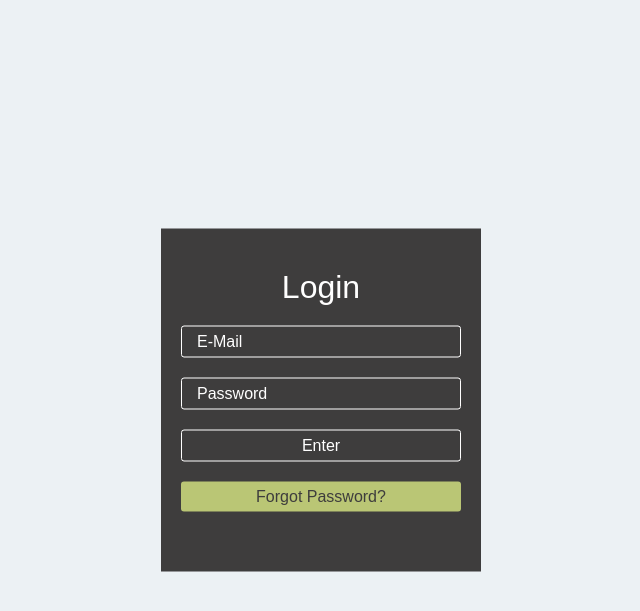
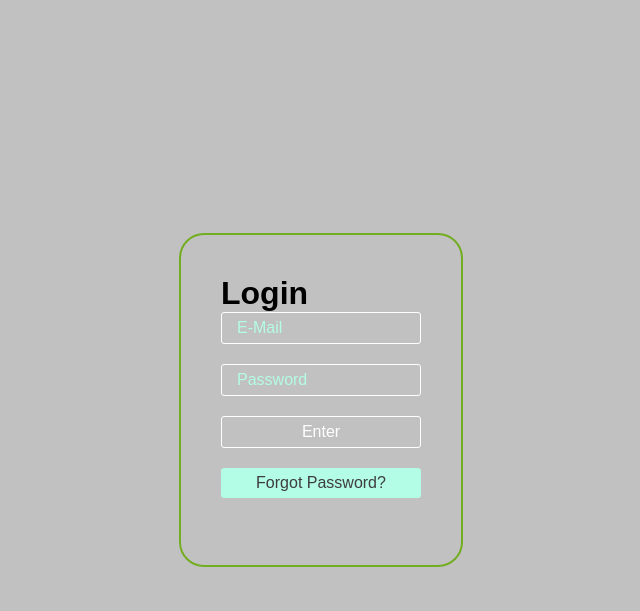
Before and after one commit to kalevias/MyCollege, a PHP site: page /pages/Login/login.php in a window 1280 px wide. Shown: the top 611 px of the page, without its empty margins (319-959 px from the left). Run offline with PHP 8.4, Linux system fonts and the light colour scheme.

Commit message:
Edit to login page
Made some style edits to the login page. Rounded edges

```diff
--- a/pages/Login/login.php
+++ b/pages/Login/login.php
@@ -27,17 +27,26 @@
     <style>
 
         *{margin: 0; padding: 0;}
-        body{background: #ecf1f4; font-family: sans-serif;}
+        body{background: #c1c1c1; font-family: sans-serif;}
 
-        .form-wrap{ width: 320px; background: #3e3d3d; padding: 40px 20px; box-sizing: border-box; position: fixed; left: 50%; top: 50%; transform: translate(-50%, -50%);}
-        h1{text-align: center; color: #fff; font-weight: normal; margin-bottom: 20px;}
 
         input{width: 100%; background: none; border: 1px solid #fff; border-radius: 3px; padding: 6px 15px; box-sizing: border-box; margin-bottom: 20px; font-size: 16px; color: #fff;}
 
-        input[type="button"]{ background: #bac675; border: 0; cursor: pointer; color: #3e3d3d;}
-        input[type="button"]:hover{ background: #a4b15c; transition: .6s;}
+        input[type="button"]{ background: #b3fce5; border: 0; cursor: pointer; color: #3e3d3d;}
+        input[type="button"]:hover{ background: #b3fce5; transition: .6s;}
 
-        ::placeholder{color: #fff;}
+        ::placeholder{color: #b3fce5;}
+
+
+        .rcorners2 {
+            border-radius: 25px;
+            border: 2px solid #73AD21;
+            padding: 40px;
+            width: 200px;
+            height: 250px;
+            position: fixed; left: 50%; top: 50%; transform: translate(-50%, -50%);
+        }
+
 
     </style>
 
@@ -52,6 +61,7 @@
             ?>
         </div>
         <div class="form-wrap">
+            <div class="rcorners2"
             <form action="login.php" method="POST">
                 <h1>Login</h1>
                 <input type="text" placeholder="E-Mail" name="email">
@@ -61,5 +71,6 @@
                 <input type="button" value="Forgot Password?">
             </form>
         </div>
+    </div>
     </body>
 </html>
```
